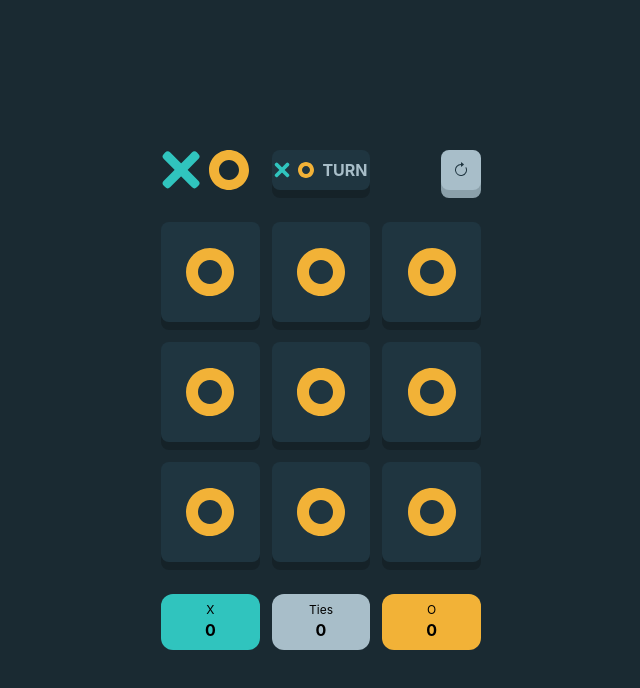
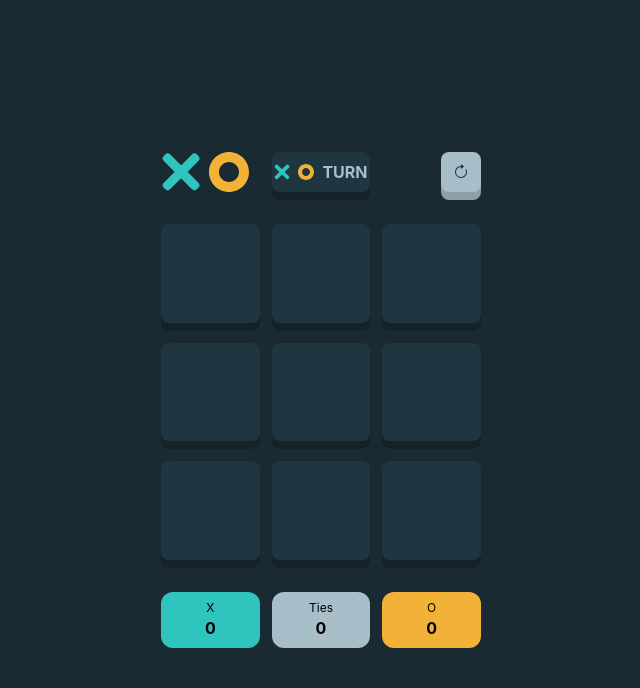
Before and after one commit to vladutstoica/THE-ODIN-PROJECT, a React (Create React App) app in the folder tic-tac-toe/: page /game in a window 1280 px wide. Shown: the top 688 px of the page, without its empty margins (319-959 px from the left). Built offline with nearby package versions, Linux system fonts and the light colour scheme.

Commit message:
tic-tac-toe Implement <Square/> state

```diff
--- a/tic-tac-toe/src/components/Board.js
+++ b/tic-tac-toe/src/components/Board.js
@@ -1,17 +1,23 @@
 import Square from "./Square";
+import {useState} from "react";
 
 export default function Board() {
+    const [squares, setSquares] = useState({array: Array(9).fill(null), xIsNext: true});
+
+    function handleClick(index) {
+        console.log(squares.array[index]);
+
+        squares.array[index] = squares.xIsNext ? "X" : "O";
+
+        setSquares({array: squares.array, xIsNext: !squares.xIsNext});
+        console.log(squares.array);
+    }
+
     return (
         <div className={"max-w-xs mx-auto grid grid-cols-3 gap-3 gap-y-5"}>
-            <Square/>
-            <Square/>
-            <Square/>
-            <Square/>
-            <Square/>
-            <Square/>
-            <Square/>
-            <Square/>
-            <Square/>
+            {squares.array.map((item, index) => {
+                return <Square key={index} value={item} onClick={() => handleClick(index)}/>
+            })}
         </div>
     );
 }
--- a/tic-tac-toe/src/components/Square.js
+++ b/tic-tac-toe/src/components/Square.js
@@ -1,13 +1,13 @@
-export default function Square() {
+import O from "./O";
+import X from "./X";
+
+export default function Square({value = "", onClick}) {
+
     return (
-        <button
-            className={"bg-custom-button shadow-[0_8px_rgba(0,0,0,0.2)] rounded-lg aspect-square active:translate-y-2 active:shadow-none"}>
-            <svg className={"w-12 mx-auto"} width="100" height="100" viewBox="0 0 100 100" fill="none"
-                 xmlns="http://www.w3.org/2000/svg">
-                <path fillRule="evenodd" clipRule="evenodd"
-                      d="M50 100C77.6142 100 100 77.6142 100 50C100 22.3858 77.6142 0 50 0C22.3858 0 0 22.3858 0 50C0 77.6142 22.3858 100 50 100ZM50 75C63.8071 75 75 63.8071 75 50C75 36.1929 63.8071 25 50 25C36.1929 25 25 36.1929 25 50C25 63.8071 36.1929 75 50 75Z"
-                      fill="#F2B237"/>
-            </svg>
+        <button onClick={onClick}
+                className={"bg-custom-button shadow-[0_8px_rgba(0,0,0,0.2)] rounded-lg aspect-square active:translate-y-2 active:shadow-none"}>
+            {value === "X" && <X/>}
+            {value === "O" && <O/>}
         </button>
     );
 }
```
